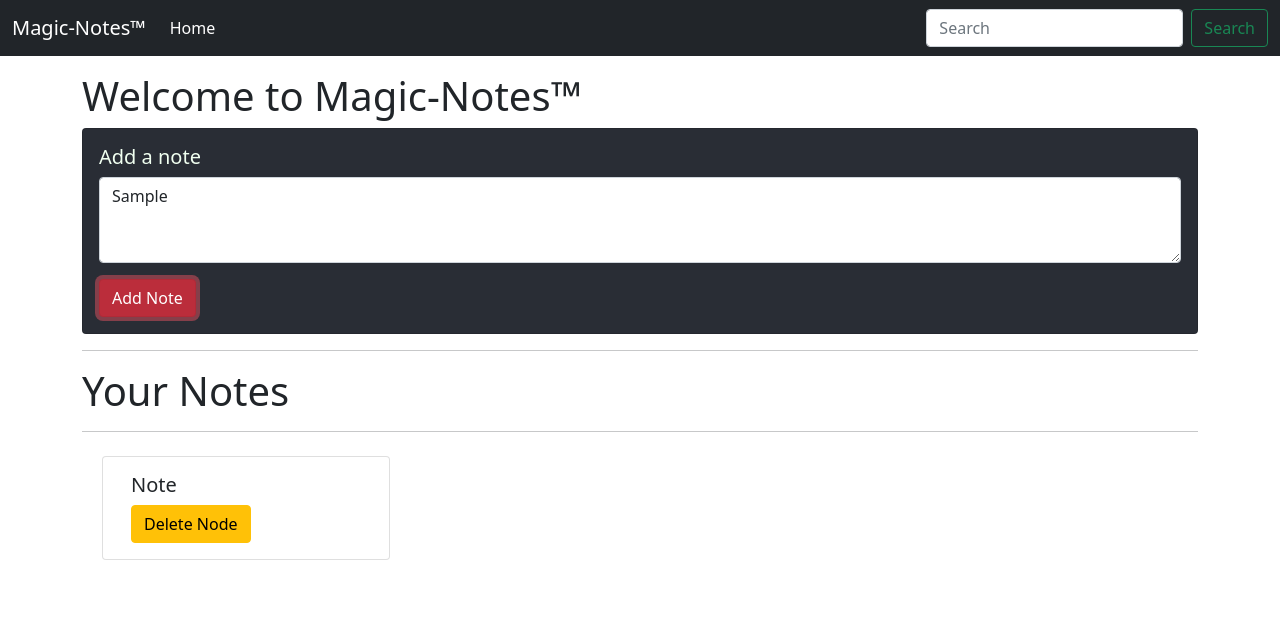
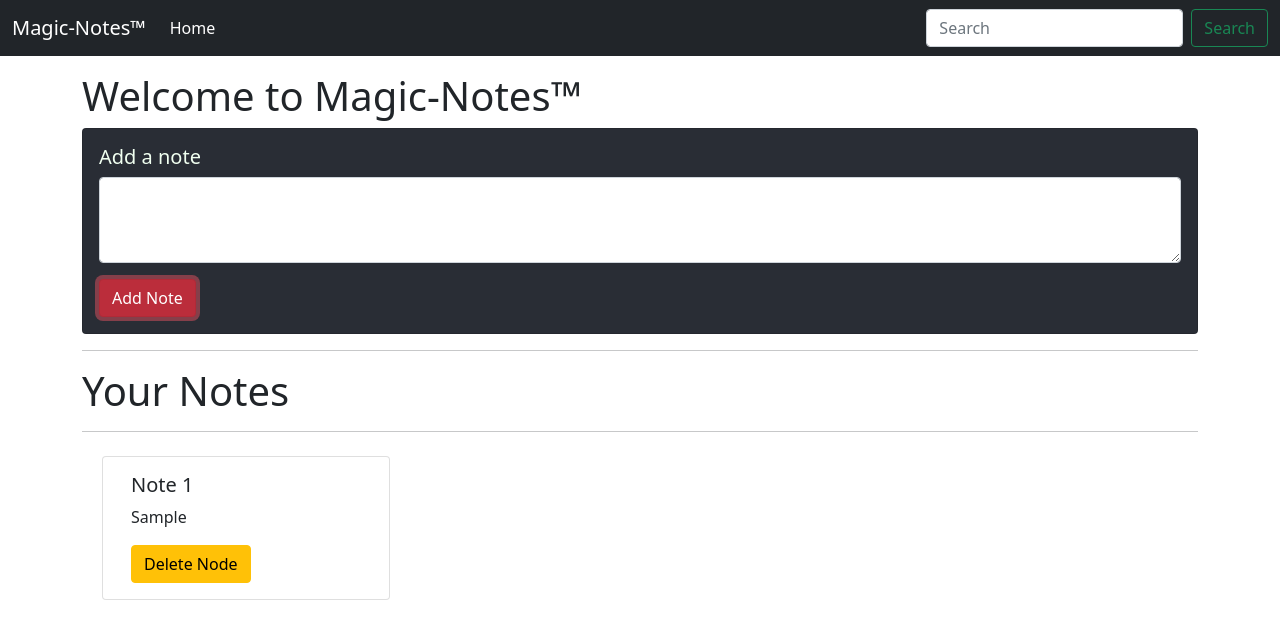
Before and after one commit to chaitanya1108/magicNotes, a plain HTML site: page index.html in a window 1280 px wide. Both pictures are taken after typing "Sample" into the empty fields and a click on the button "Add Note". Drawn offline with nearby package versions, Linux system fonts and the light colour scheme.

Commit message:
can add notes to local storage and display

```diff
--- a/app.js
+++ b/app.js
@@ -1 +1,46 @@
-console.log("included");
+showNotes();
+
+let addBtn = document.getElementById('addBtn');
+addBtn.addEventListener("click", () => {
+    let addTxt = document.getElementById('addTxt');
+    let notes = localStorage.getItem("notes");
+    if (notes == null) {
+        notesObj = [];
+    }
+    else {
+        notesObj = JSON.parse(notes);
+    }
+    notesObj.push(addTxt.value);
+    localStorage.setItem('notes', JSON.stringify(notesObj));
+    addTxt.value = "";
+    console.log(notesObj);
+    showNotes();
+});
+
+function showNotes(){
+    let notes = localStorage.getItem("notes");
+    if (notes == null) {
+        notesObj = [];
+    }
+    else {
+        notesObj = JSON.parse(notes);
+    }
+    let html='';
+    notesObj.forEach((element,index)=>{
+        html+=`
+        <div class="noteCard mx-2 my-2 card" style="width: 18rem;">
+                <div class="card-body">
+                  <h5 class="card-title">Note ${index+1}</h5>
+                  <p class="card-text">${element}</p>
+                  <button href="#" class="btn btn-warning">Delete Node</button>
+                </div>
+              </div>`;
+    });
+    let notesElem= document.getElementById('notes');
+    if(notesObj.length!=0){
+        notesElem.innerHTML=html;
+    }
+    else{
+        notesElem.innerHTML=`Nothing to show! Use "Add a note" section above to add notes.`;
+    }
+}
--- a/index.html
+++ b/index.html
@@ -48,12 +48,7 @@
         <h1>Your Notes</h1>
         <hr>
         <div id="notes" class="row container-fluid">
-            <div class="noteCard mx-2 my-2 card" style="width: 18rem;">
-                <div class="card-body">
-                  <h5 class="card-title">Note</h5>
-                  <a href="#" class="btn btn-warning">Delete Node</a>
-                </div>
-              </div>
+
         </div>
 
     </div>
```
